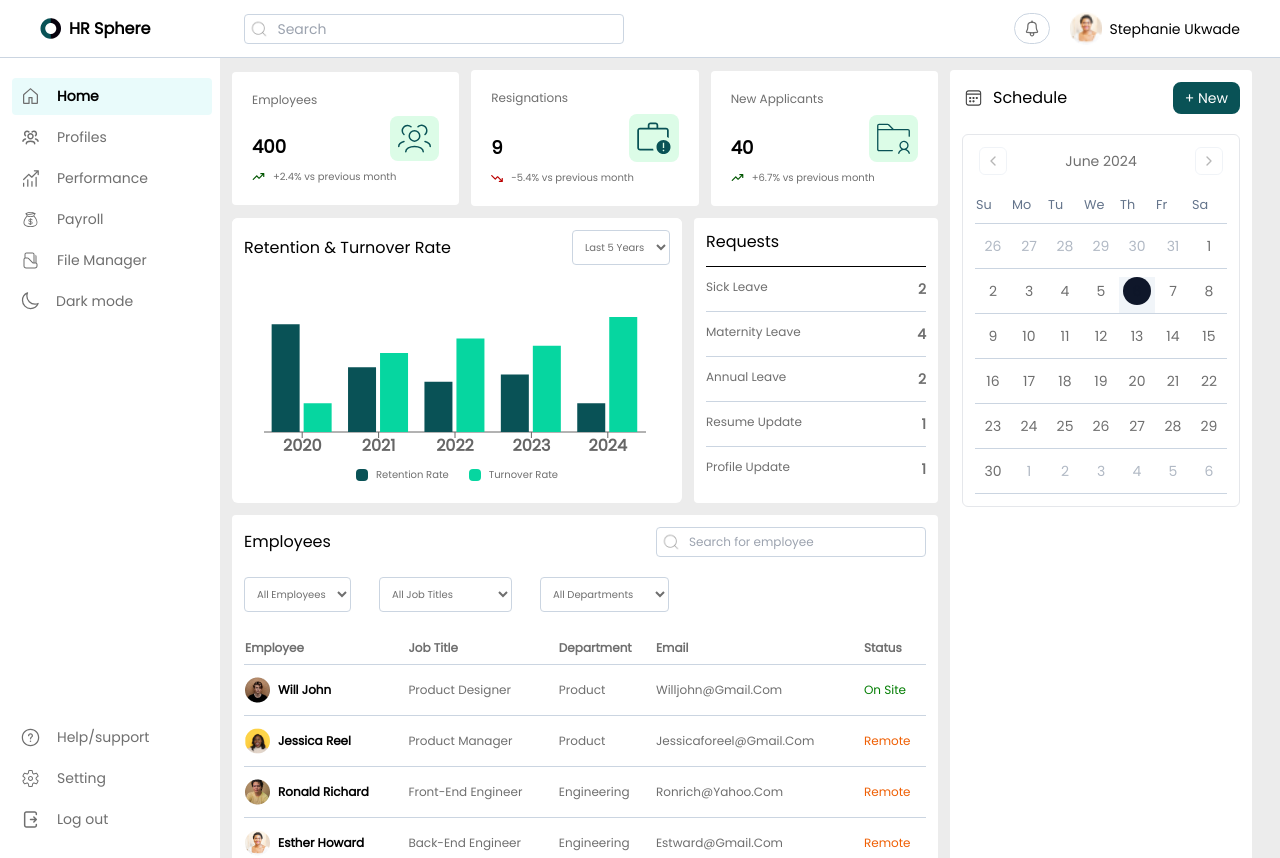
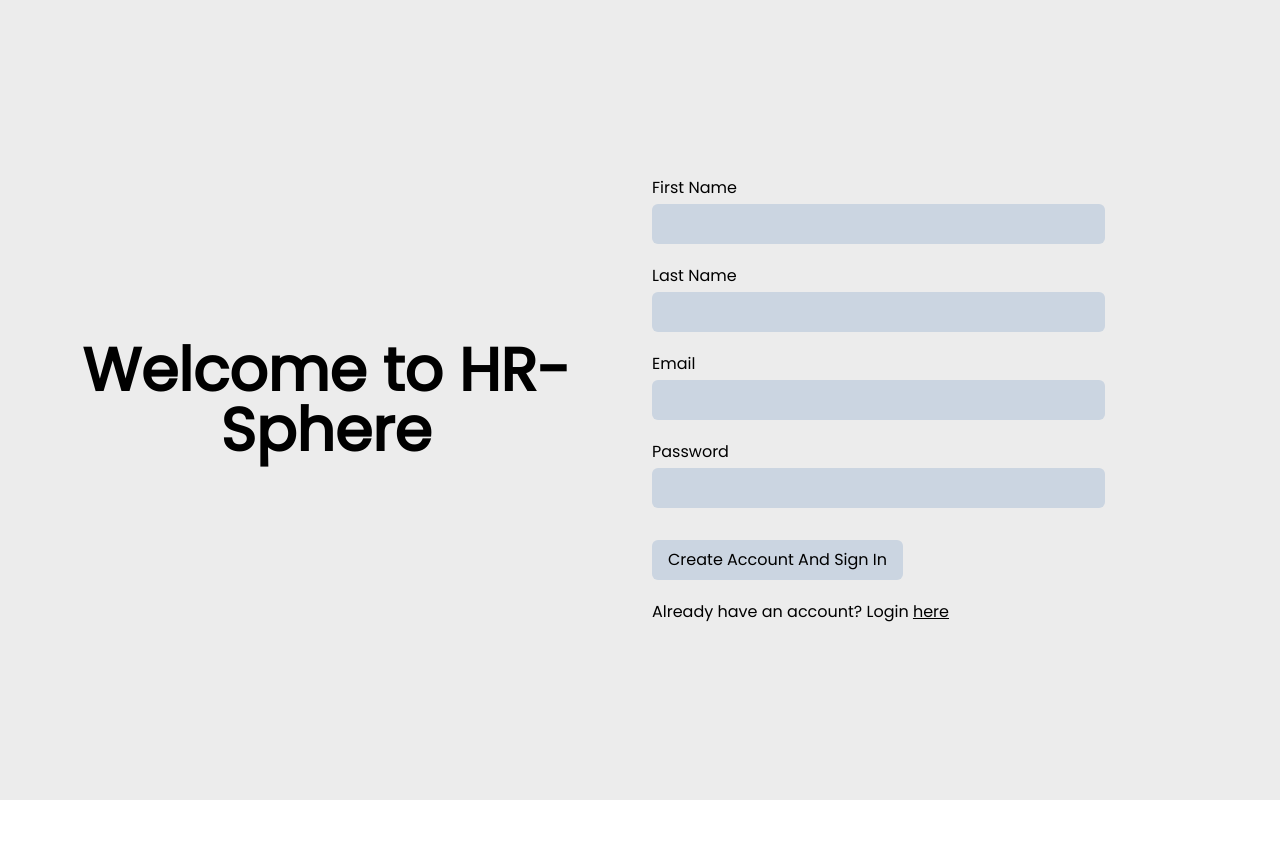
Before and after one commit to oseji/HR-Sphere, a React (Vite) app: page / in a window 1280 px wide. After the commit the page ends 800 px from the top, so only its background shows below. Built offline with nearby package versions, Linux system fonts and the light colour scheme.

Commit message:
started work on a login page so authentication can be added to dashboard

```diff
--- a/src/App.tsx
+++ b/src/App.tsx
@@ -1,6 +1,7 @@
 import { Route, Switch } from "react-router-dom";
 import { useRef, useState } from "react";
 
+import LoginPage from "./LoginPage";
 import Menu from "./Menu";
 import Overview from "./Overview";
 import Performance from "./Performance";
@@ -19,6 +20,7 @@ function App() {
   const menuRef = useRef<HTMLDivElement>(null);
 
   const [menuToggled, setMenuToggled] = useState<boolean>(false);
+  const [isLoggedIn, setIsLoggedIn] = useState<boolean>(false);
 
   const openCloseMenu = () => {
     setMenuToggled(!menuToggled);
@@ -28,10 +30,18 @@ function App() {
 
   return (
     <div className="App" ref={appRef}>
+      {/* login screen */}
+      {!isLoggedIn && <LoginPage></LoginPage>}
+
+      {/* dashboard interface */}
+      {isLoggedIn && (
+        <div className="dashboardInterface">
           <header>
             <div className="logoGrp">
               <img src={logo} alt="logo" className="block" />
-          <h1 className="font-bold text-black dark:text-white">HR Sphere</h1>
+              <h1 className="font-bold text-black dark:text-white">
+                HR Sphere
+              </h1>
             </div>
 
             <div className="w-full flex flex-row items-center justify-between">
@@ -80,6 +90,8 @@ function App() {
             </Switch>
           </main>
         </div>
+      )}
+    </div>
   );
 }
 
--- /dev/null
+++ b/src/LoginPage.tsx
@@ -0,0 +1,99 @@
+import { useState } from "react";
+
+const LoginPage = () => {
+  const [loginHereClicked, setLoginHereClicked] = useState<boolean>(false);
+
+  return (
+    <div className="loginPage">
+      <div className="loginTextContainer">
+        <h1 className=" text-3xl md:text-4xl lg:text-6xl font-bold text-center">
+          Welcome to HR-Sphere
+        </h1>
+      </div>
+
+      {/* REGISTRATION FORM */}
+      {!loginHereClicked && (
+        <form className="loginForm">
+          <div className="loginFieldGrp">
+            <label htmlFor="email">First Name</label>
+            <input type="text" className="loginInput" />
+          </div>
+
+          <div className="loginFieldGrp">
+            <label htmlFor="email">Last Name</label>
+            <input type="text" className="loginInput" />
+          </div>
+
+          <div className="loginFieldGrp">
+            <label htmlFor="email">Email</label>
+            <input type="email" className="loginInput" />
+          </div>
+
+          <div className="loginFieldGrp">
+            <label htmlFor="password">Password</label>
+            <input type="password" className="loginInput" />
+          </div>
+
+          <button
+            className="loginBtn"
+            onClick={(e) => {
+              e.preventDefault();
+            }}
+          >
+            Create account and Sign in
+          </button>
+
+          <p>
+            Already have an account? Login{" "}
+            <span
+              className=" underline cursor-pointer"
+              onClick={() => {
+                setLoginHereClicked(!loginHereClicked);
+              }}
+            >
+              here
+            </span>
+          </p>
+        </form>
+      )}
+
+      {/* LOGIN FORM */}
+      {loginHereClicked && (
+        <form className="loginForm">
+          <div className="loginFieldGrp">
+            <label htmlFor="email">Email</label>
+            <input type="email" className="loginInput" />
+          </div>
+
+          <div className="loginFieldGrp">
+            <label htmlFor="password">Password</label>
+            <input type="password" className="loginInput" />
+          </div>
+
+          <button
+            className="loginBtn"
+            onClick={(e) => {
+              e.preventDefault();
+            }}
+          >
+            Sign In
+          </button>
+
+          <p>
+            Don't have an account? Create one here{" "}
+            <span
+              className=" underline cursor-pointer"
+              onClick={() => {
+                setLoginHereClicked(!loginHereClicked);
+              }}
+            >
+              here
+            </span>
+          </p>
+        </form>
+      )}
+    </div>
+  );
+};
+
+export default LoginPage;
--- a/src/Menu.tsx
+++ b/src/Menu.tsx
@@ -63,7 +63,7 @@ const Menu = (props: menuProp) => {
             onClick={toggleMenuClass}
           >
             <img src={iconHome} alt="home icon" />
-            <p className="menutext">Home</p>
+            <p className="menutext">Overview</p>
           </div>
         </Link>
 
--- a/src/index.css
+++ b/src/index.css
@@ -69,7 +69,7 @@ select {
 }
 
 input {
-  @apply bg-transparent outline-0  dark:text-white;
+  @apply bg-transparent outline-none  dark:text-white focus:outline-0 focus:outline-none;
 }
 
 header {
@@ -90,6 +90,32 @@ header {
 
 .profileName {
   @apply capitalize text-sm text-black dark:text-white text-center;
+}
+
+/* LOGIN PAGE */
+.loginPage {
+  @apply flex flex-row items-center min-h-screen p-3 text-black dark:text-white;
+}
+
+.loginTextContainer,
+.loginForm {
+  @apply w-full md:w-1/2;
+}
+
+.loginForm {
+  @apply flex flex-col items-start gap-5 p-3 rounded-md;
+}
+
+.loginFieldGrp {
+  @apply flex flex-col gap-1 w-full;
+}
+
+.loginInput {
+  @apply bg-slate-300 dark:bg-slate-600 rounded-md p-2 text-black w-full lg:w-3/4;
+}
+
+.loginBtn {
+  @apply px-4 py-2 rounded-md bg-slate-300 dark:bg-slate-600 mt-3 capitalize hover:scale-110 transition ease-in-out duration-150;
 }
 
 /* MENU */
```
Lines whose indentation alone changed are shown as unchanged.
